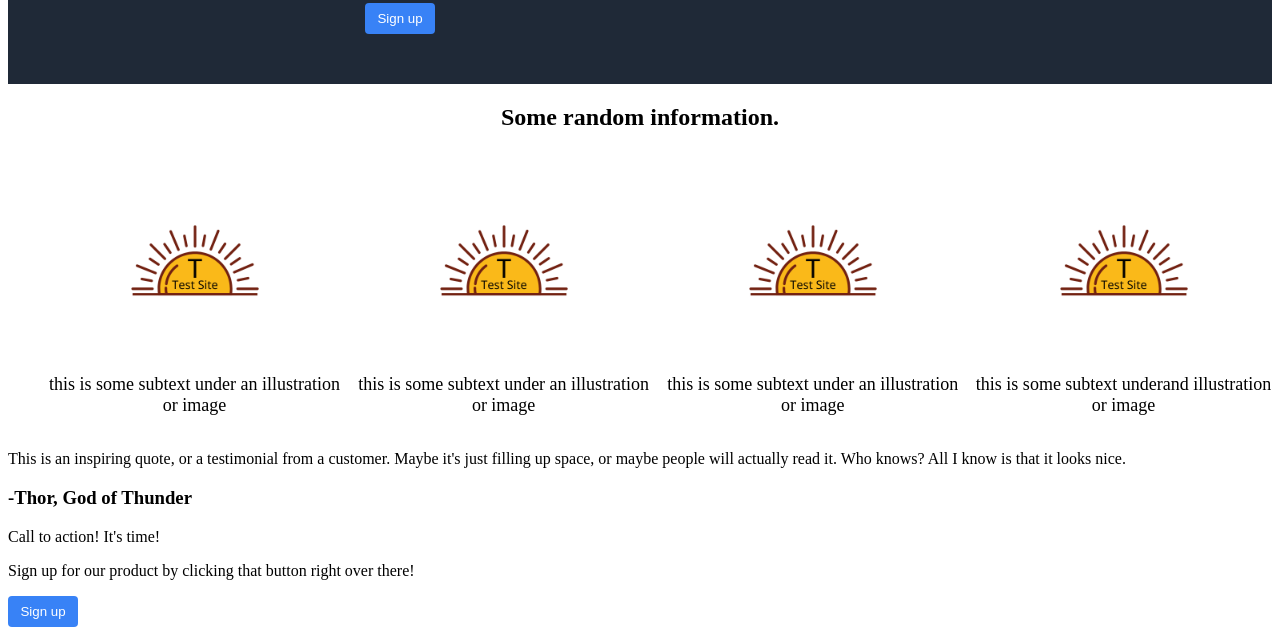
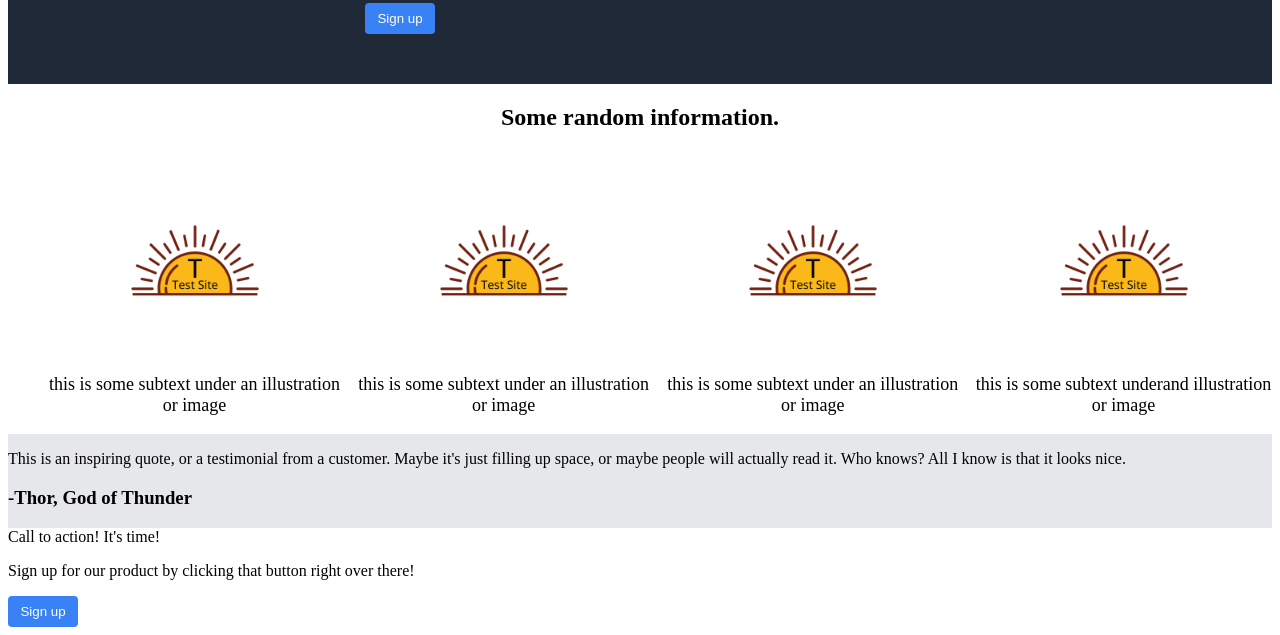
Before and after one commit to candreola01/my-first-website, a plain HTML site: page index.html in a window 1280 px wide. Shown: the part 306-941 px from the top of the page. Drawn offline with Linux system fonts and the light colour scheme.

Commit message:
Fix typo in bottom-container

```diff
--- a/index.html
+++ b/index.html
@@ -47,7 +47,7 @@
             </div>
         </ul>
     </div>
-    <div class="bottom-contaier">
+    <div class="bottom-container">
         <p>This is an inspiring quote, or a testimonial from a customer. Maybe it's just filling up space, or maybe people will actually read it. Who knows? All I know is that it looks nice.</p>
         <h3>-Thor, God of Thunder</h3>
     </div>
```
